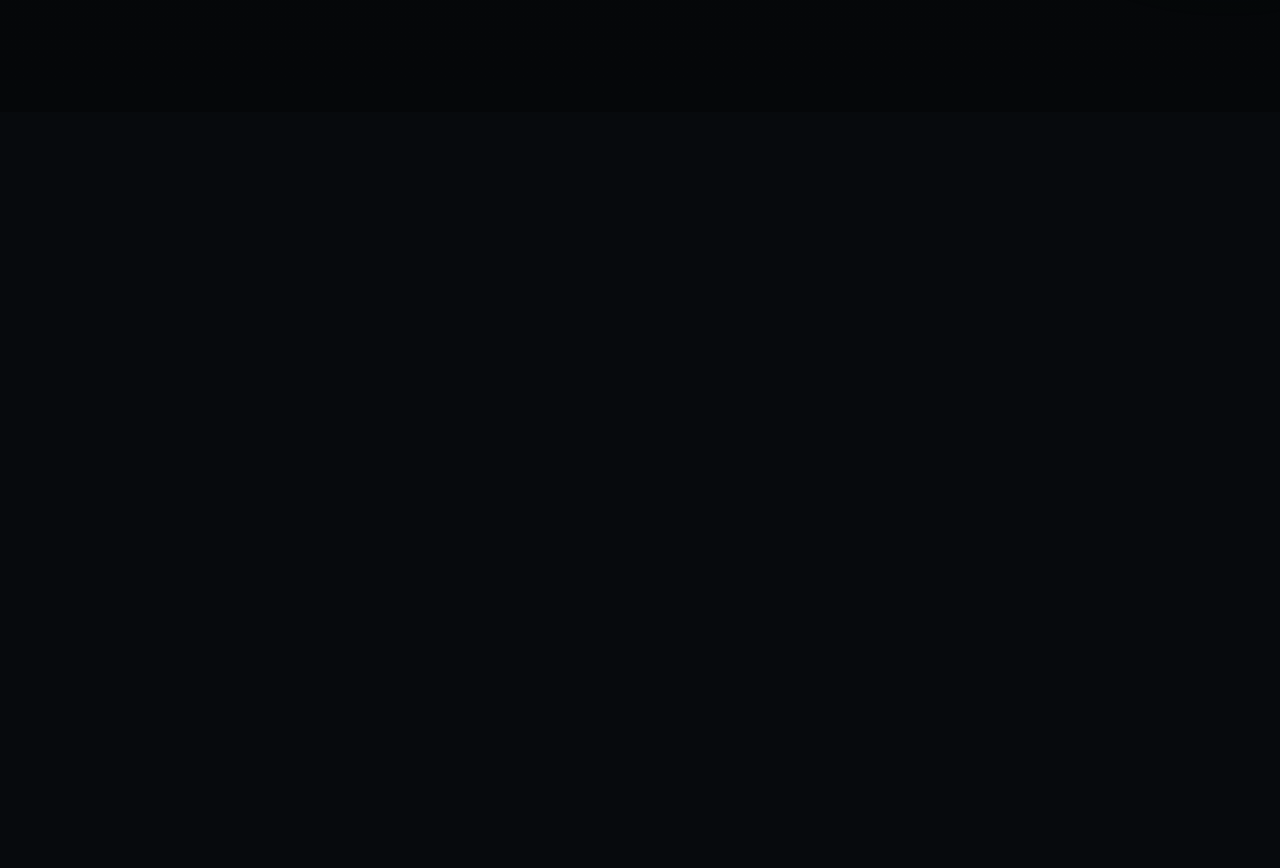
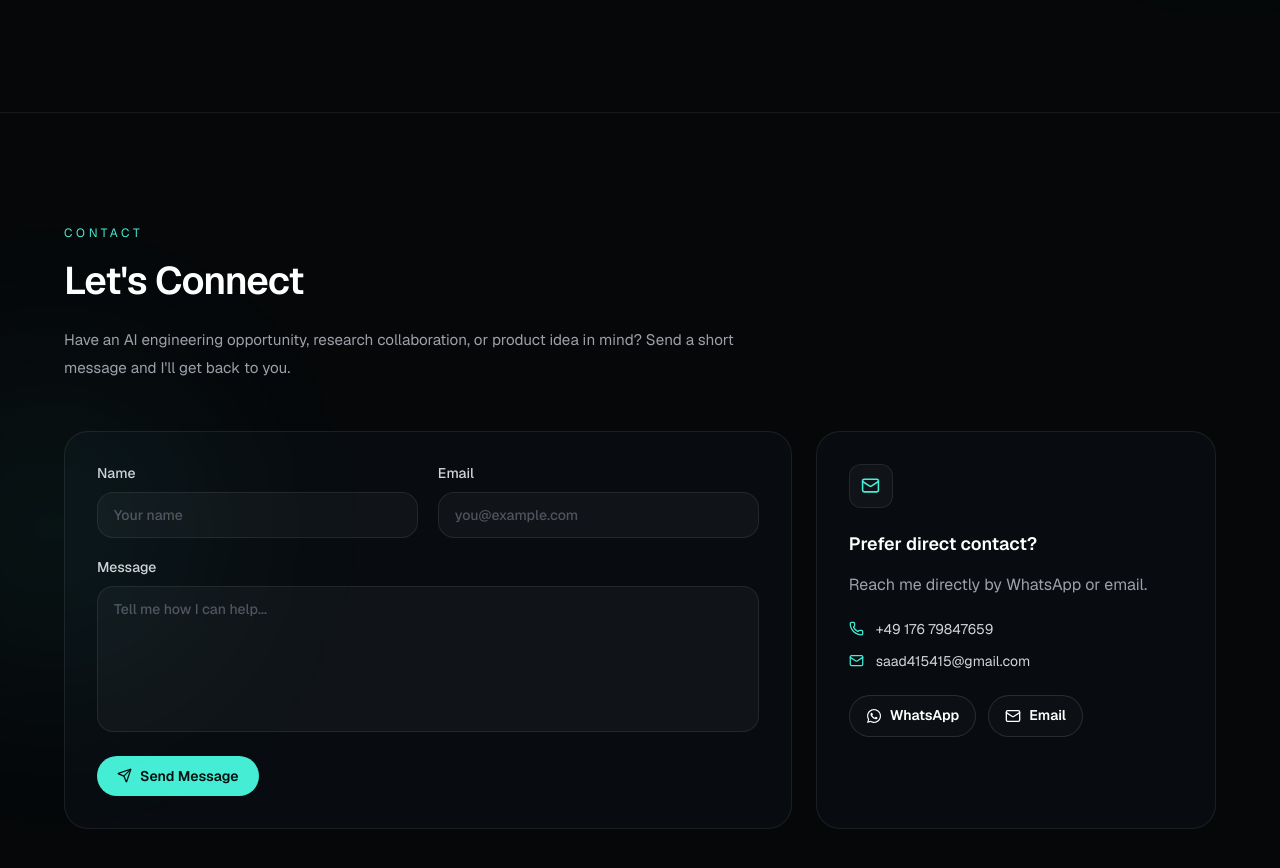
Before and after one commit to saad415/saad-ai-portfolio, a Next.js app: page / in a window 1280 px wide. Shown: the part 7640-8508 px from the top of the page. Before the commit the page ends 7752 px from the top, so only its background shows below. Built offline with nearby package versions, Linux system fonts and the light colour scheme.

Commit message:
added contact section

```diff
--- a/app/page.tsx
+++ b/app/page.tsx
@@ -5,6 +5,7 @@
 import ProjectsSection   from "@/components/ProjectsSection";
 import SkillsSection     from "@/components/SkillsSection";
 import PublicationsSection from "@/components/PublicationsSection";
+import ContactSection    from "@/components/ContactSection";
 import type { Project }  from "@/components/ProjectsSection";
 
 // ── Add your real projects here ──
@@ -85,6 +86,11 @@
 
       {/* 6. Skills */}
       <SkillsSection />
+
+      <Divider />
+
+      {/* 7. Contact */}
+      <ContactSection />
     </main>
   );
 }
--- /dev/null
+++ b/components/ContactSection.tsx
@@ -0,0 +1,221 @@
+"use client";
+
+import { motion } from "framer-motion";
+import { Mail, Phone, Send } from "lucide-react";
+import { FormEvent, useState } from "react";
+import { FaWhatsapp } from "react-icons/fa";
+
+const contactLinks = [
+  {
+    label: "WhatsApp",
+    href: "https://api.whatsapp.com/send?phone=4917679847659",
+    icon: FaWhatsapp,
+  },
+  {
+    label: "Email",
+    href: "mailto:saad415415@gmail.com",
+    icon: Mail,
+  },
+];
+
+export default function ContactSection() {
+  const [status, setStatus] = useState<"idle" | "sending" | "success" | "error">("idle");
+  const [copied, setCopied] = useState<"phone" | "email" | null>(null);
+
+  const copyContact = async (value: string, type: "phone" | "email") => {
+    await navigator.clipboard.writeText(value);
+    setCopied(type);
+    window.setTimeout(() => setCopied(null), 1800);
+  };
+
+  const handleSubmit = async (event: FormEvent<HTMLFormElement>) => {
+    event.preventDefault();
+    setStatus("sending");
+
+    const form = event.currentTarget;
+    const formData = new FormData(form);
+
+    try {
+      const response = await fetch(form.action, {
+        method: "POST",
+        body: formData,
+        headers: {
+          Accept: "application/json",
+        },
+      });
+
+      if (!response.ok) {
+        throw new Error("Form submission failed");
+      }
+
+      form.reset();
+      setStatus("success");
+    } catch {
+      setStatus("error");
+    }
+  };
+
+  return (
+    <section id="contact" className="relative w-full px-[5vw] py-28">
+      <div className="pointer-events-none absolute left-0 top-1/2 h-80 w-80 -translate-x-1/3 -translate-y-1/2 rounded-full bg-teal-300/6 blur-[90px]" />
+
+      <motion.div
+        initial={{ y: 24 }}
+        whileInView={{ y: 0 }}
+        viewport={{ once: true, amount: 0.1 }}
+        transition={{ duration: 0.6 }}
+        className="mb-12"
+      >
+        <p className="mb-3 text-xs uppercase tracking-[0.3em] text-teal-300">
+          Contact
+        </p>
+        <h2
+          className="font-semibold tracking-tight"
+          style={{ fontSize: "clamp(1.6rem, 3vw, 3rem)" }}
+        >
+          Let&apos;s Connect
+        </h2>
+        <p
+          className="mt-4 max-w-2xl leading-7 text-zinc-400"
+          style={{ fontSize: "clamp(0.95rem, 1.05vw, 1.1rem)" }}
+        >
+          Have an AI engineering opportunity, research collaboration, or product idea in mind?
+          Send a short message and I&apos;ll get back to you.
+        </p>
+      </motion.div>
+
+      <div className="grid gap-6 lg:grid-cols-[1fr_0.55fr]">
+        <motion.form
+          action="https://formspree.io/f/mjgzgrdv"
+          method="POST"
+          onSubmit={handleSubmit}
+          initial={{ y: 24 }}
+          whileInView={{ y: 0 }}
+          viewport={{ once: true, amount: 0.1 }}
+          transition={{ duration: 0.45 }}
+          className="rounded-3xl border border-white/[0.08] bg-[#0b1014]/65 p-7 sm:p-8"
+        >
+          <div className="grid gap-5 sm:grid-cols-2">
+            <label className="flex flex-col gap-2 text-sm font-medium text-zinc-300">
+              Name
+              <input
+                type="text"
+                name="name"
+                required
+                autoComplete="name"
+                className="rounded-2xl border border-white/[0.08] bg-white/[0.035] px-4 py-3 text-white outline-none transition placeholder:text-zinc-600 focus:border-teal-300/60"
+                placeholder="Your name"
+              />
+            </label>
+
+            <label className="flex flex-col gap-2 text-sm font-medium text-zinc-300">
+              Email
+              <input
+                type="email"
+                name="email"
+                required
+                autoComplete="email"
+                className="rounded-2xl border border-white/[0.08] bg-white/[0.035] px-4 py-3 text-white outline-none transition placeholder:text-zinc-600 focus:border-teal-300/60"
+                placeholder="you@example.com"
+              />
+            </label>
+          </div>
+
+          <label className="mt-5 flex flex-col gap-2 text-sm font-medium text-zinc-300">
+            Message
+            <textarea
+              name="message"
+              required
+              rows={6}
+              className="resize-none rounded-2xl border border-white/[0.08] bg-white/[0.035] px-4 py-3 text-white outline-none transition placeholder:text-zinc-600 focus:border-teal-300/60"
+              placeholder="Tell me how I can help..."
+            />
+          </label>
+
+          <input type="hidden" name="_subject" value="New portfolio message" />
+
+          <button
+            type="submit"
+            disabled={status === "sending"}
+            className="mt-6 inline-flex items-center gap-2 rounded-full bg-teal-300 px-5 py-2.5 text-sm font-semibold text-[#04100f] transition hover:bg-teal-200"
+          >
+            <Send size={15} /> {status === "sending" ? "Sending..." : "Send Message"}
+          </button>
+
+          {status === "success" && (
+            <p className="mt-4 text-sm font-medium text-teal-300">
+              Message sent. I&apos;ll get back to you soon.
+            </p>
+          )}
+
+          {status === "error" && (
+            <p className="mt-4 text-sm font-medium text-red-300">
+              Something went wrong. Please try again or email me directly.
+            </p>
+          )}
+        </motion.form>
+
+        <motion.aside
+          initial={{ y: 24 }}
+          whileInView={{ y: 0 }}
+          viewport={{ once: true, amount: 0.1 }}
+          transition={{ delay: 0.08, duration: 0.45 }}
+          className="rounded-3xl border border-white/[0.08] bg-[#0b1014]/65 p-7 sm:p-8"
+        >
+          <span className="flex h-11 w-11 items-center justify-center rounded-xl border border-white/[0.08] bg-white/[0.035]">
+            <Mail size={19} className="text-teal-300" />
+          </span>
+          <h3
+            className="mt-6 font-semibold text-white"
+            style={{ fontSize: "clamp(1.1rem, 1.4vw, 1.5rem)" }}
+          >
+            Prefer direct contact?
+          </h3>
+          <p className="mt-3 leading-7 text-zinc-400">
+            Reach me directly by WhatsApp or email.
+          </p>
+
+          <div className="mt-5 space-y-3 text-sm text-zinc-300">
+            <button
+              type="button"
+              onClick={() => copyContact("+49 176 79847659", "phone")}
+              className="flex items-center gap-3 text-left transition hover:text-teal-300"
+            >
+              <Phone size={15} className="text-teal-300" />
+              <span>+49 176 79847659</span>
+              {copied === "phone" && <span className="text-xs text-teal-300">Copied</span>}
+            </button>
+            <button
+              type="button"
+              onClick={() => copyContact("saad415415@gmail.com", "email")}
+              className="flex items-center gap-3 text-left transition hover:text-teal-300"
+            >
+              <Mail size={15} className="text-teal-300" />
+              <span>saad415415@gmail.com</span>
+              {copied === "email" && <span className="text-xs text-teal-300">Copied</span>}
+            </button>
+          </div>
+
+          <div className="mt-6 flex flex-wrap gap-3">
+            {contactLinks.map((link) => {
+              const Icon = link.icon;
+
+              return (
+                <a
+                  key={link.label}
+                  href={link.href}
+                  target="_blank"
+                  rel="noopener noreferrer"
+                  className="inline-flex items-center gap-2 rounded-full border border-white/[0.12] bg-white/[0.02] px-4 py-2.5 text-sm font-semibold text-white transition hover:border-teal-300/60 hover:bg-teal-300/10 hover:text-teal-200"
+                >
+                  <Icon size={16} />
+                  {link.label}
+                </a>
+              );
+            })}
+          </div>
+        </motion.aside>
+      </div>
+    </section>
+  );
+}
```
